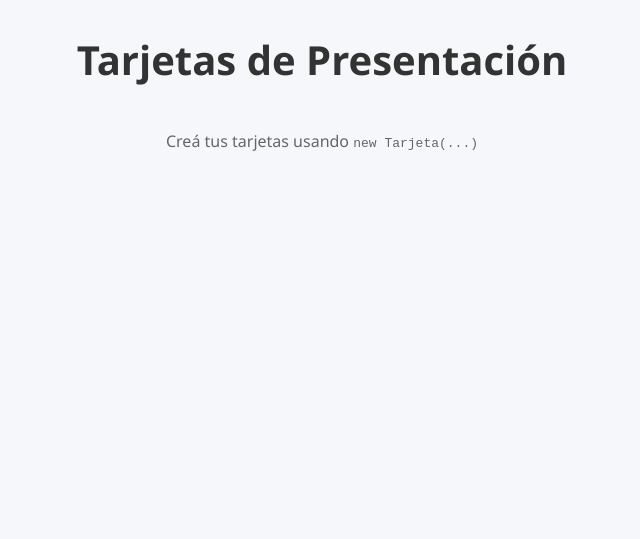
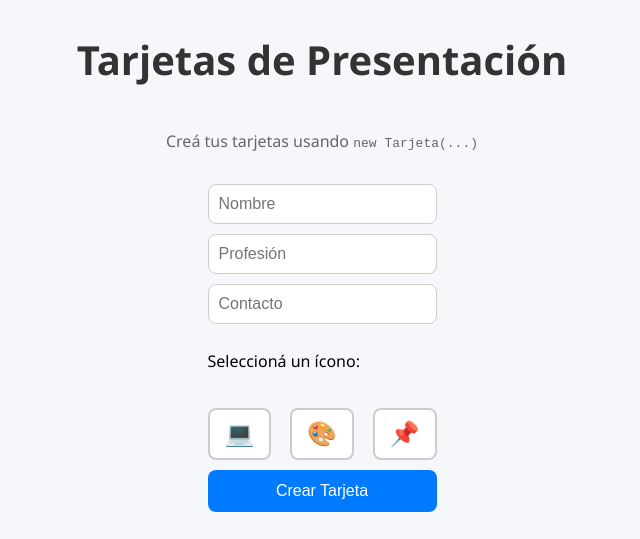
Before and after one commit to AnabellaComba/NDA-OOP-Classes, a plain HTML site: page index.html in a window 1280 px wide. Shown: the whole page, without its empty margins (318-958 px from the left). Drawn offline with Linux system fonts and the light colour scheme.

Commit message:
Generación de tarjeta!

```diff
--- a/index.html
+++ b/index.html
@@ -9,6 +9,26 @@
 <body>
   <h1>Tarjetas de Presentación</h1>
   <p class="sub">Creá tus tarjetas usando <code>new Tarjeta(...)</code></p>
+
+  <!-- Formulario para ingresar datos de la tarjeta -->
+  <div id="formulario-tarjeta">
+    <input type="text" id="nombre" placeholder="Nombre" required />
+    <input type="text" id="profesion" placeholder="Profesión" required />
+    <input type="text" id="contacto" placeholder="Contacto" required />
+
+    <p>Seleccioná un ícono:</p>
+    <div id="iconos-opciones">
+      <button type="button" class="icono-btn" data-icon="💻">💻</button>
+      <button type="button" class="icono-btn" data-icon="🎨">🎨</button>
+      <button type="button" class="icono-btn" data-icon="📌">📌</button>
+    </div>
+
+    <!-- Campo oculto para guardar el ícono seleccionado -->
+    <input type="hidden" id="icono" />
+
+    <button id="btn-crear">Crear Tarjeta</button>
+  </div>
+
   <div id="contenedor-tarjetas"></div>
 
   <script type="module" src="main.js"></script>
--- a/main.js
+++ b/main.js
@@ -0,0 +1,48 @@
+import { Tarjeta } from './Tarjeta.js';
+
+// Selección de elementos
+const btnCrear = document.getElementById('btn-crear');
+const iconos = document.querySelectorAll('.icono-btn');
+const inputIcono = document.getElementById('icono');
+
+// Manejo de selección de íconos
+iconos.forEach(btn => {
+  btn.addEventListener('click', () => {
+    // Guardamos el ícono seleccionado en el input oculto
+    inputIcono.value = btn.dataset.icon;
+
+    // Resaltamos el botón seleccionado
+    iconos.forEach(b => b.classList.remove('seleccionado'));
+    btn.classList.add('seleccionado');
+  });
+});
+
+// Crear tarjeta al hacer clic en el botón
+btnCrear.addEventListener('click', () => {
+  const nombre = document.getElementById('nombre').value.trim();
+  const profesion = document.getElementById('profesion').value.trim();
+  const contacto = document.getElementById('contacto').value.trim();
+  const icono = inputIcono.value;
+
+  // Validaciones básicas
+  if (!nombre || !profesion || !contacto) {
+    alert('Por favor completa todos los campos.');
+    return;
+  }
+
+  if (!icono) {
+    alert('Seleccioná un ícono antes de crear la tarjeta.');
+    return;
+  }
+
+  // Crear y mostrar tarjeta
+  const tarjeta = new Tarjeta(nombre, profesion, contacto, icono);
+  tarjeta.mostrar();
+
+  // Limpiar formulario
+  document.getElementById('nombre').value = '';
+  document.getElementById('profesion').value = '';
+  document.getElementById('contacto').value = '';
+  inputIcono.value = '';
+  iconos.forEach(b => b.classList.remove('seleccionado'));
+});
--- a/style.css
+++ b/style.css
@@ -57,3 +57,65 @@ h1 {
   font-size: 2rem;
   margin-top: 1rem;
 }
+/* Annie*/
+#formulario-tarjeta {
+  display: flex;
+  flex-direction: column;
+  max-width: 400px;
+  margin: 0 auto 30px auto;
+  gap: 10px;
+}
+
+#formulario-tarjeta input {
+  padding: 10px;
+  border: 1px solid #ccc;
+  border-radius: 8px;
+  font-size: 16px;
+}
+
+#iconos-opciones {
+  display: flex;
+  justify-content: space-between;
+  margin-top: 10px;
+}
+
+.icono-btn {
+  font-size: 24px;
+  padding: 10px 15px;
+  border: 2px solid #ccc;
+  background: #fff;
+  border-radius: 8px;
+  cursor: pointer;
+  transition: 0.3s;
+}
+
+.icono-btn:hover {
+  border-color: #888;
+}
+
+.icono-btn.seleccionado {
+  border-color: #007bff;
+  background: #e7f1ff;
+}
+
+#btn-crear {
+  padding: 12px;
+  background: #007bff;
+  color: #fff;
+  font-size: 16px;
+  border: none;
+  border-radius: 8px;
+  cursor: pointer;
+  transition: 0.3s;
+}
+
+#btn-crear:hover {
+  background: #0056b3;
+}
+
+#contenedor-tarjetas {
+  display: flex;
+  flex-wrap: wrap;
+  gap: 15px;
+  justify-content: center;
+}
```
